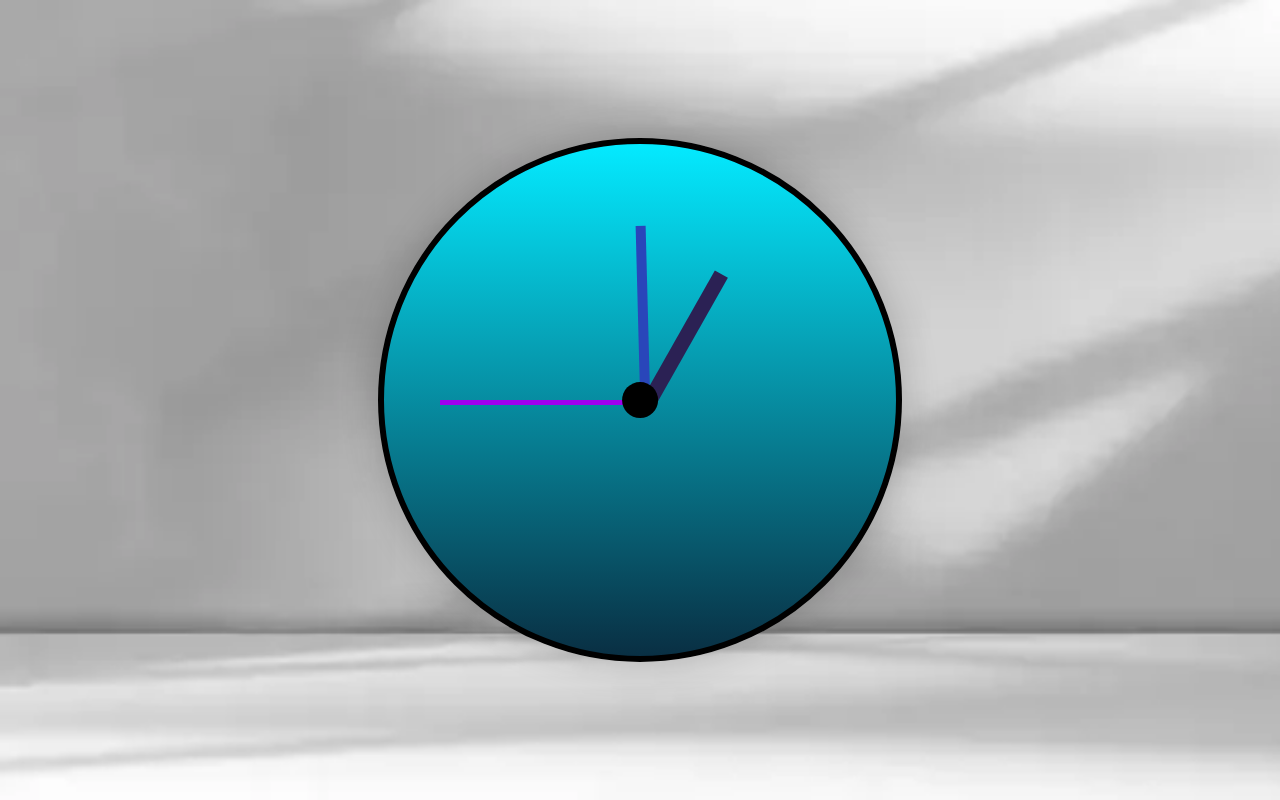
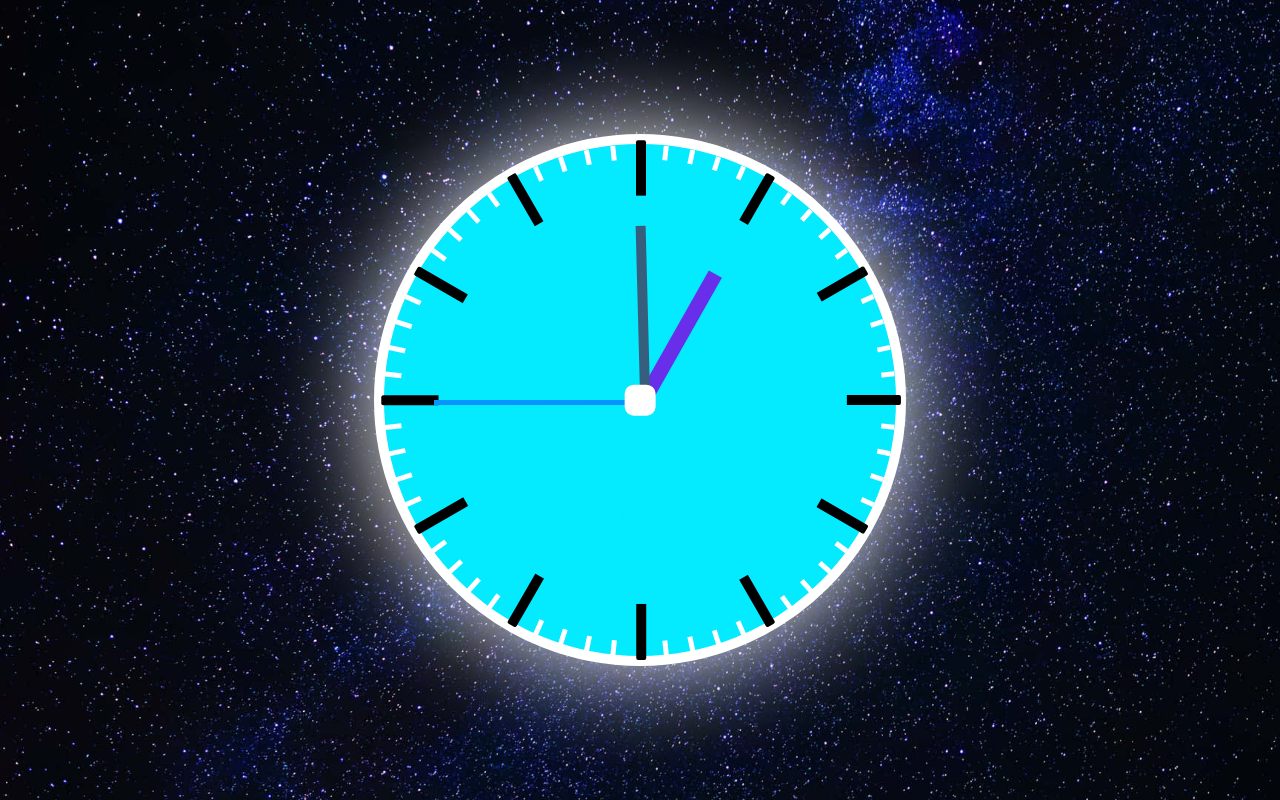
Before and after one commit to tobizhh/clock_tobi, a plain HTML site: page index.html in a window 1280 px wide. Drawn offline with Linux system fonts and the light colour scheme.

Commit message:
maybe-final?

```diff
--- a/analogClock.js
+++ b/analogClock.js
@@ -2,6 +2,7 @@
 const hourHand = document.querySelector('.hour-hand');
 const minuteHand = document.querySelector('.min-hand');
 const secondHand = document.querySelector('.second-hand');
+
 
 
 //function to sync hands with time//
@@ -26,3 +27,41 @@ setInterval(setDate, 1000);
 
 //call function//
 setDate();
+
+const clock = document.querySelector(".clock");
+
+//? Add hour markings
+for (let i = 0; i < 12; i++) {
+    const hourMark = document.createElement("div");
+    hourMark.classList.add("marking");
+    hourMark.style.transform = `rotate(${i * 30}deg) translate(0, -45%)`;
+    clock.appendChild(hourMark);
+}
+
+//? Adjust the hour markings
+for (let i = 0; i < 12; i++) {
+    const hourMark = document.createElement("div");
+    hourMark.classList.add("adjustMarking");
+    hourMark.style.transform = `rotate(${i * 30}deg) translate(0, -45%)`;
+    clock.appendChild(hourMark);
+}
+
+//? Add minute markings
+for (let i = 0; i < 60; i++) {
+    if (i % 5 !== 0) {
+        const minuteMark = document.createElement("div");
+        minuteMark.classList.add("minute-marking");
+        minuteMark.style.transform = `rotate(${i * 6}deg) translate(0, -45%)`;
+        clock.appendChild(minuteMark);
+    }
+}
+
+//? Adjust the minute markings
+for (let i = 0; i < 60; i++) {
+    if (i % 5 !== 0) {
+        const minuteMark = document.createElement("div");
+        minuteMark.classList.add("adjustMinuteMarking");
+        minuteMark.style.transform = `rotate(${i * 6}deg) translate(0, -45%)`;
+        clock.appendChild(minuteMark);
+    }
+}
--- a/styles.css
+++ b/styles.css
@@ -6,7 +6,7 @@ body {
   align-items: center;
   height: 100vh;
   margin: 0;
-  background-image: url("images/background-floor-shadow-wall-kitchen-concrete-white-texture-light-texture-abstract-mockup.png");
+  background-image: url("images/dark-blue-star-redvcz0dcq724okj.png");
   background-size: cover;
 }
 
@@ -16,11 +16,55 @@ body {
   width: 30vw; /*vw and vh for responsivenes*/
   height: 30vw;
   padding: 5%;
-  border: 0.5vw solid black;
+  border: 0.8vw solid rgb(255, 255, 255);
   border-radius: 50%;
-  background-image: linear-gradient(rgb(4, 234, 255), rgb(9, 47, 67)); /*fade of colours*/
-  box-shadow: 0 0 3vw rgba(0, 0, 0, 0.2); /*shadow of clock*/
+  background: rgb(4, 234, 255);
+  box-shadow: 0 0 8vw rgb(255, 255, 255); /*shadow of clock*/
 }
+/*? Display the hour markings ?*/
+.marking {
+  position: absolute;
+  width: 2%;
+  height: 35%;
+  background: black;
+  top: 15%;
+  left: 49.25%;
+  transform-origin: center bottom;
+  border-radius: 2px;
+}
+
+.adjustMarking {
+  position: absolute;
+  width: 3%;
+  height: 27.5%;
+  background: rgb(4, 234, 255);
+  top: 22.5%;
+  left: 49%;
+  transform-origin: center bottom;
+}
+
+/*? Display the minute markings ?*/
+.minute-marking {
+  z-index: 0;
+  position: absolute;
+  width: 1%;
+  height: 34.5%;
+  background: linear-gradient(rgb(255, 255, 255), rgb(255, 255, 255));
+  top: 15.55%;
+  left: 49.5%;
+  transform-origin: center bottom;
+}
+
+.adjustMinuteMarking {
+  position: absolute;
+  width: 2.1%;
+  height: 32.5%;
+  background:rgb(4, 234, 255);
+  top: 17.5%;
+  left: 49.25%;
+  transform-origin: center bottom;
+}
+
 
 /*black dot in the center*/
 .clock::after {
@@ -28,10 +72,10 @@ body {
   position: absolute;
   top: 50%;
   left: 50%;
-  width: 7%;
-  height: 7%;
-  background-color: black;
-  border-radius: 50%;
+  width: 6%;
+  height: 6%;
+  background-color: rgb(255, 255, 255);
+  border-radius: 30%;
   transform: translate(-50%, -50%);
   z-index: 11;
 }
@@ -52,26 +96,46 @@ body {
   transform-origin: 100%; /*rotation origin on the end of the handle*/
   transform: rotate(90deg); /*standart rotation*/
   transition: all 0.01s /*smooth movement when ticking*/
-  transition-timing-function: cubic-bezier(0.1, 2.7, 0.58, 1); /*transition curve*/
+
 }
 
 /*dimensions and colour of hour-hand*/
 .hour-hand {
   width: 30%;
   height: 3%;
-  left: 21%;
-  background: rgb(43, 33, 84);
+  left: 20%;
+  background: rgb(105, 46, 234);
+  z-index: 1;
 }
 /*dimensions and colour of min-hand*/
 .min-hand {
   width: 35%;
   height: 2%;
   left: 16%;
+  z-index: 1;
+  background: rgb(54, 95, 126);
 }
 /*dimensions and colour of second-hand*/
 .second-hand {
   width: 40%;
   height: 1%;
-  left: 11%;
-  background: rgb(159, 1, 238);
+  left: 9.75%;
+  background: rgb(8, 148, 255);
+  z-index: 1;
 }
+
+.marking-one {
+  display: none;
+}
+
+.marking-two {
+  display: none;
+}
+
+.marking-three {
+  display: none;
+}
+
+.marking-four {
+  display: none;
+}
```
Also changed, not shown: images/dark-blue-star-redvcz0dcq724okj.png (added), images/istockphoto-895389774-612x612.png (added).
